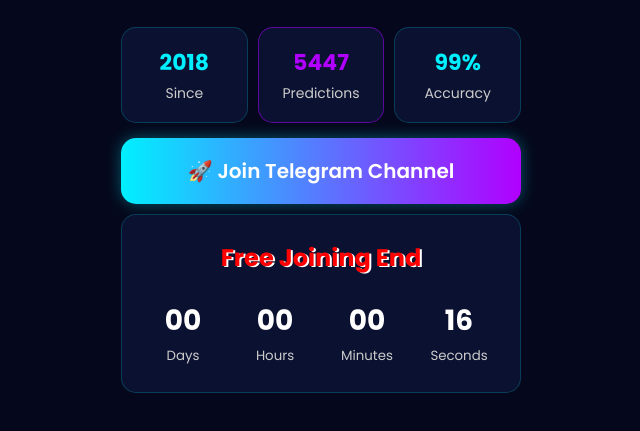
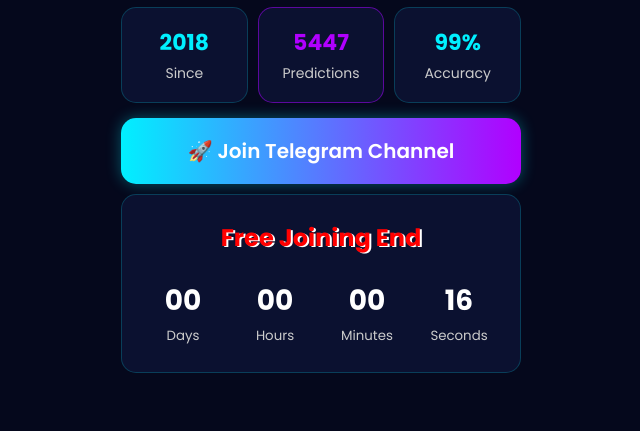
Before and after one commit to saurabh9xzpromo/babapaidtoss, a plain HTML site: page index.html in a window 1280 px wide. Shown: the part 247-678 px from the top of the page, without its empty margins (319-959 px from the left). Drawn offline with Linux system fonts and the light colour scheme.

Commit message:
Update index.html

```diff
--- a/index.html
+++ b/index.html
@@ -75,7 +75,7 @@
 .stats{
     display:flex;
     justify-content:space-between;
-    margin-top:30px;
+    margin-top:10px;
     gap:10px;
 }
 
@@ -199,7 +199,9 @@
     <a href="https://t.me/+-r-A20UieKhhMjk9" class="telegram-btn" target="_blank">
         🚀 Join Telegram Channel
     </a>
-
+<!-- <a href="https://t.me/+-r-A20UieKhhMjk9"  target="_blank">
+        Owner id :
+    </a> -->
     <div class="countdown">
         <h2 style="color: red; text-shadow: 2px 1px white;" >Free Joining End</h2>
 
```
